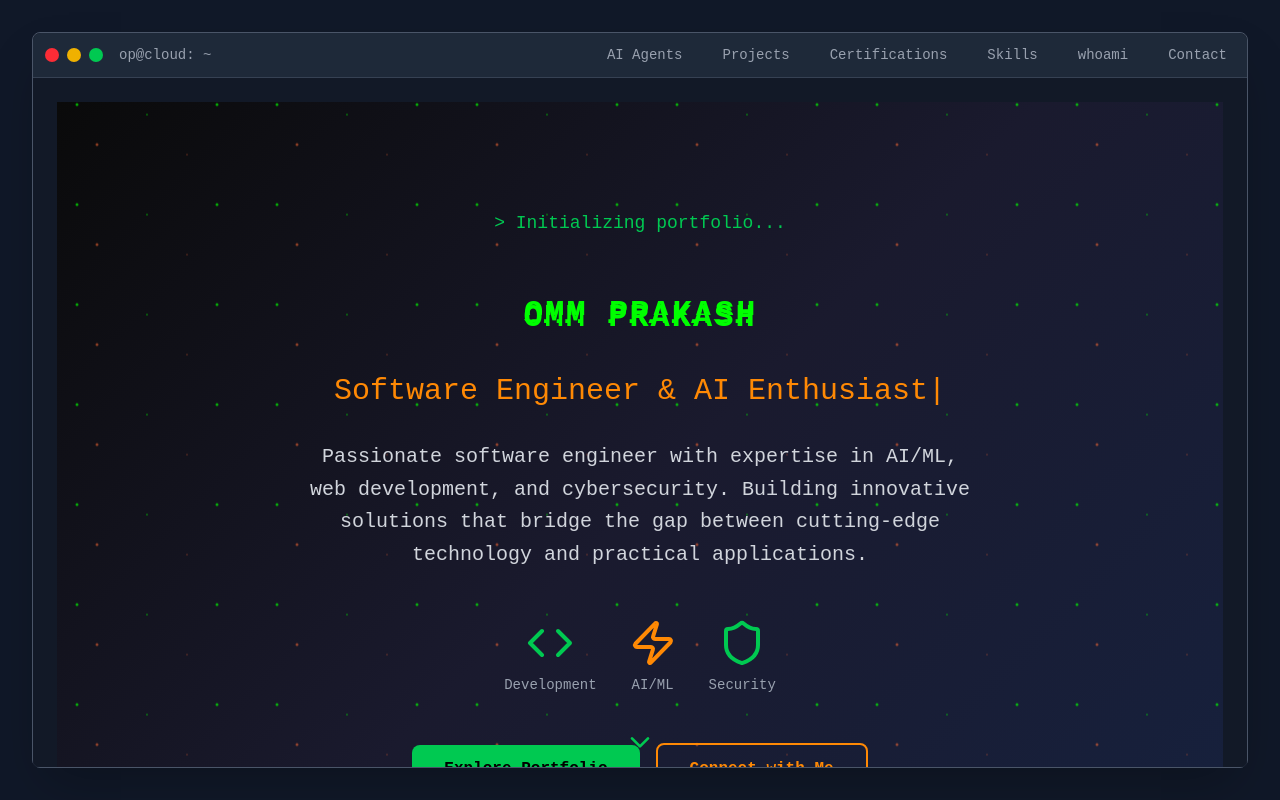
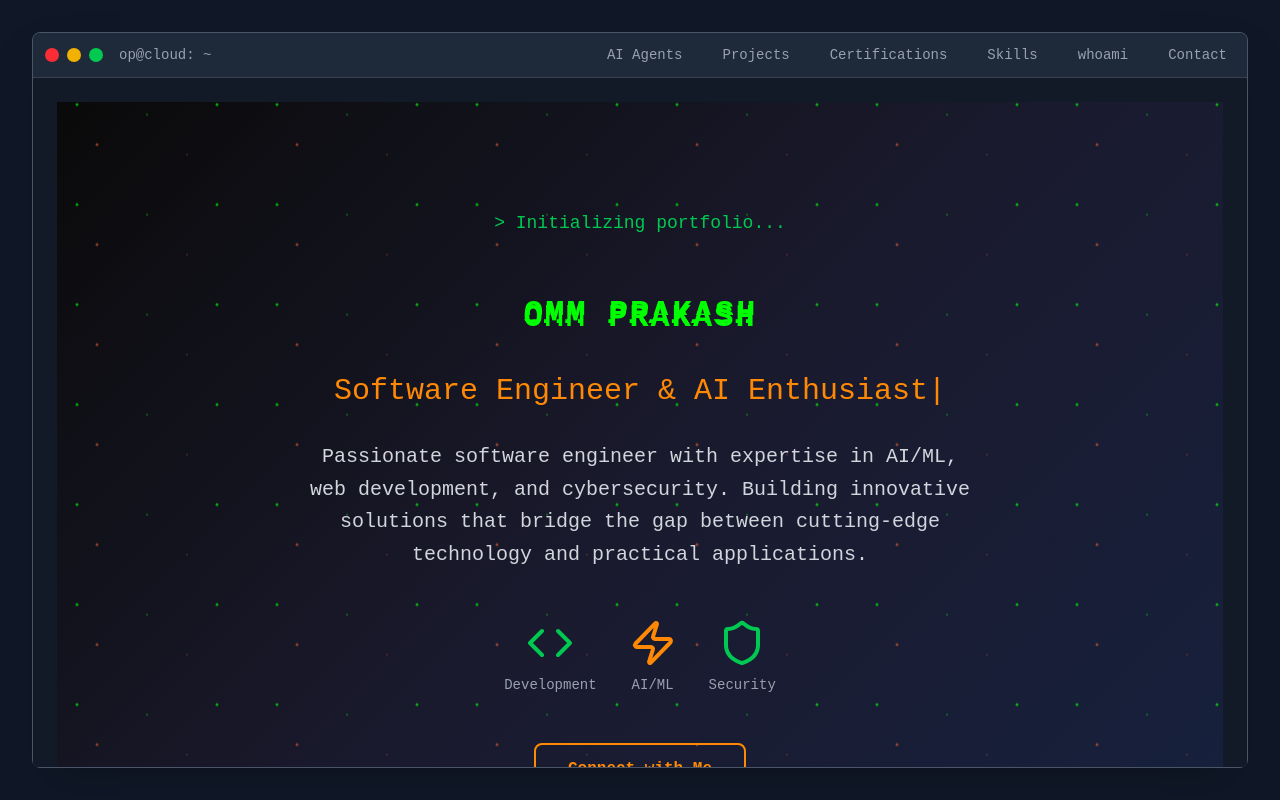
Before and after one commit to observer04/portfolio-repo, a Next.js app: page / in a window 1280 px wide. Built offline with nearby package versions, Linux system fonts and the light colour scheme.

Commit message:
approaching finale

```diff
--- a/src/components/About.tsx
+++ b/src/components/About.tsx
@@ -2,7 +2,7 @@
 
 import React from 'react';
 import { motion } from 'framer-motion';
-import { MapPin, Mail, User, Calendar } from 'lucide-react';
+import { MapPin, Mail, User, Calendar, ExternalLink } from 'lucide-react';
 import { personalInfo, education } from '@/data/portfolio';
 
 const About = () => {
@@ -135,6 +135,19 @@ const About = () => {
                           {edu.description}
                         </p>
                       )}
+                      {edu.notesUrl && (
+                        <motion.a
+                          href={edu.notesUrl}
+                          target="_blank"
+                          rel="noopener noreferrer"
+                          whileHover={{ scale: 1.05 }}
+                          whileTap={{ scale: 0.95 }}
+                          className="inline-flex items-center space-x-2 bg-green-500/20 border border-green-500/40 text-green-500 px-4 py-2 rounded-lg text-sm font-mono hover:bg-green-500/30 hover:border-green-500/60 transition-colors duration-200 mt-3 w-fit"
+                        >
+                          <span>My Notes & Writeups</span>
+                          <ExternalLink className="w-4 h-4" />
+                        </motion.a>
+                      )}
                     </div>
                   </motion.div>
                 ))}
--- a/src/components/Hero.tsx
+++ b/src/components/Hero.tsx
@@ -2,7 +2,7 @@
 
 import React, { useState, useEffect } from 'react';
 import { motion } from 'framer-motion';
-import { ChevronDown, Code, Zap, Shield } from 'lucide-react';
+import { Code, Zap, Shield } from 'lucide-react';
 import { personalInfo } from '@/data/portfolio';
 
 const Hero = () => {
@@ -24,10 +24,6 @@ const Hero = () => {
 
     return () => clearInterval(timer);
   }, [fullText]);
-
-  const scrollToAbout = () => {
-    document.getElementById('about')?.scrollIntoView({ behavior: 'smooth' });
-  };
 
   return (
     <section id="home" className="min-h-screen flex items-center justify-center space-bg relative overflow-hidden">
@@ -129,14 +125,6 @@ const Hero = () => {
             transition={{ delay: 1.2 }}
             className="flex flex-col sm:flex-row gap-4 justify-center items-center"
           >
-            <motion.button
-              whileHover={{ scale: 1.05 }}
-              whileTap={{ scale: 0.95 }}
-              onClick={scrollToAbout}
-              className="bg-green-500 text-black px-8 py-3 rounded-lg font-mono font-bold hover:bg-green-400 transition-colors duration-200"
-            >
-              Explore Portfolio
-            </motion.button>
             <motion.a
               href={personalInfo.linkedin}
               target="_blank"
@@ -149,23 +137,6 @@ const Hero = () => {
             </motion.a>
           </motion.div>
         </motion.div>
-
-        {/* Scroll Indicator */}
-        <motion.div
-          initial={{ opacity: 0 }}
-          animate={{ opacity: 1 }}
-          transition={{ delay: 1.4 }}
-          className="absolute bottom-8 left-1/2 transform -translate-x-1/2"
-        >
-          <motion.button
-            onClick={scrollToAbout}
-            animate={{ y: [0, 10, 0] }}
-            transition={{ repeat: Infinity, duration: 2 }}
-            className="text-green-500 hover:text-orange-400 transition-colors duration-200"
-          >
-            <ChevronDown className="w-8 h-8" />
-          </motion.button>
-        </motion.div>
       </div>
     </section>
   );
--- a/src/components/Skills.tsx
+++ b/src/components/Skills.tsx
@@ -97,7 +97,7 @@ const Skills = () => {
             initial={{ opacity: 0, y: 30 }}
             whileInView={{ opacity: 1, y: 0 }}
             transition={{ delay: 0.5 }}
-            className="mt-16 grid grid-cols-1 md:grid-cols-3 gap-8"
+            className="mt-16 grid grid-cols-1 md:grid-cols-2 gap-8"
           >
             <div className="text-center">
               <div className="text-4xl font-bold text-green-500 mb-2">
@@ -110,12 +110,6 @@ const Skills = () => {
                 {skills.length}
               </div>
               <div className="text-gray-300 font-mono">Categories</div>
-            </div>
-            <div className="text-center">
-              <div className="text-4xl font-bold text-green-500 mb-2">
-                3+
-              </div>
-              <div className="text-gray-300 font-mono">Years Experience</div>
             </div>
           </motion.div>
 
@@ -135,7 +129,7 @@ const Skills = () => {
               <span className="text-gray-400">$</span> whoami --skills
             </div>
             <div className="text-gray-400 mt-1">
-              Full-Stack Developer | AI Enthusiast | Security Researcher
+              AI Engineer | Software Developer | CTF Player
             </div>
             <div className="text-green-500 mt-2">
               <span className="text-gray-400">$</span> echo &quot;Always learning, always growing&quot;
--- a/src/data/portfolio.ts
+++ b/src/data/portfolio.ts
@@ -21,6 +21,7 @@ export interface Education {
   duration: string;
   location: string;
   description?: string;
+  notesUrl?: string;
 }
 
 export interface Project {
@@ -64,7 +65,7 @@ export const personalInfo: PersonalInfo = {
   name: "Omm Prakash",
   title: "Software Engineer & AI Enthusiast",
   location: "India",
-  email: "contact@ommprakash.cloud",
+  email: "tripathyomm09@gmail.com",
   phone: "+91-XXXXXXXXXX", // Replace with actual phone
   linkedin: "https://www.linkedin.com/in/omm-prakash",
   github: "https://github.com/observer04",
@@ -78,12 +79,31 @@ export const personalInfo: PersonalInfo = {
 export const education: Education[] = [
   {
     id: "1",
-    institution: "Technical University",
+    institution: "IIIT Bhubaneswar",
     degree: "Bachelor of Technology",
     field: "Computer Science and Engineering",
-    duration: "2019 - 2023",
-    location: "India",
+    duration: "2023 - 2027",
+    location: "Bhubaneswar, India",
     description: "Focused on software engineering, data structures, algorithms, and computer systems."
+  },
+  {
+    id: "2",
+    institution: "TryHackMe.com",
+    degree: "Cybersecurity Training",
+    field: "Ethical Hacking & Penetration Testing",
+    duration: "2025 - Current",
+    location: "Online",
+    description: "Learning and practicing cybersecurity skills through hands-on labs and challenges."
+  },
+  {
+    id: "3",
+    institution: "HTB Academy",
+    degree: "Cybersecurity Training",
+    field: "Penetration Testing & Bug Bounty",
+    duration: "2025 - Current",
+    location: "Online",
+    description: "Learning and practicing cybersecurity skills through hands-on labs and challenges. I pawn machines and learn on the CPTS path pentesting tasks.",
+    notesUrl: "https://veil-condition-db3.notion.site/Labs-1f29e748e187805ebcffde6c77291aa6"
   }
 ];
 
```
Also changed, not shown: 1 other file (tests, documents, lock files or other folders).
